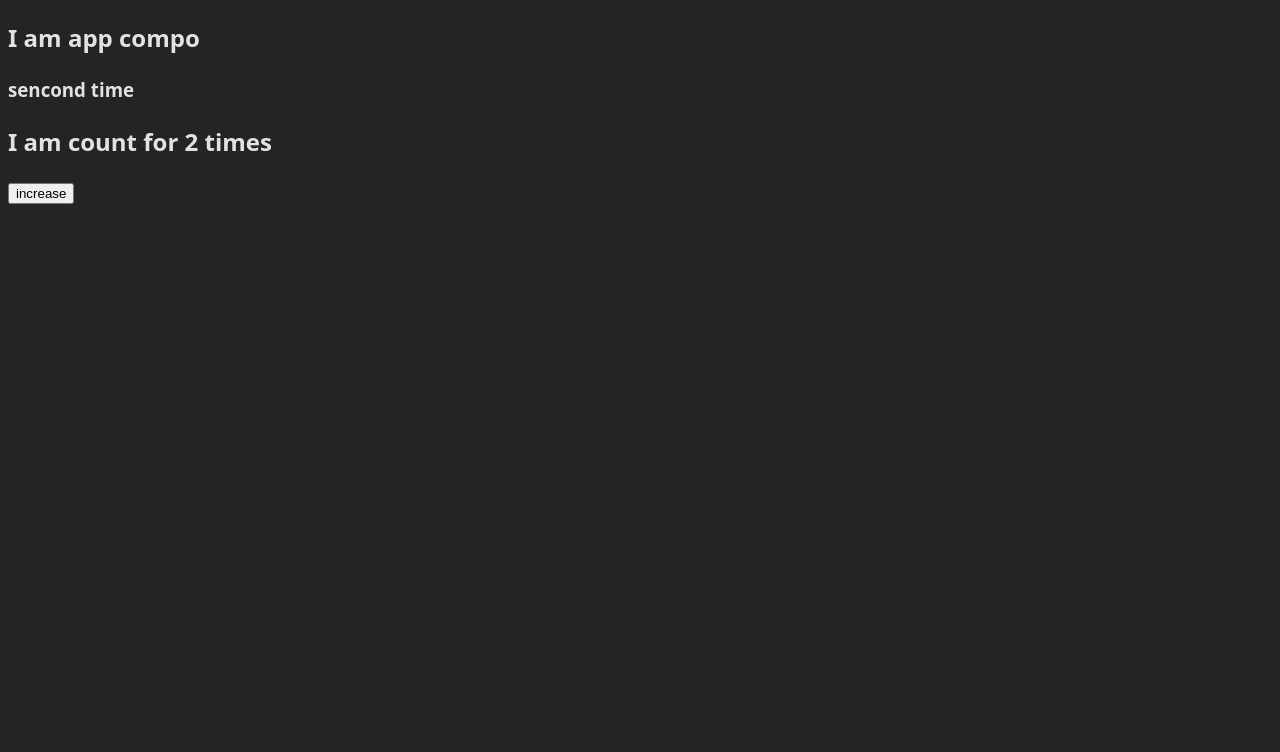
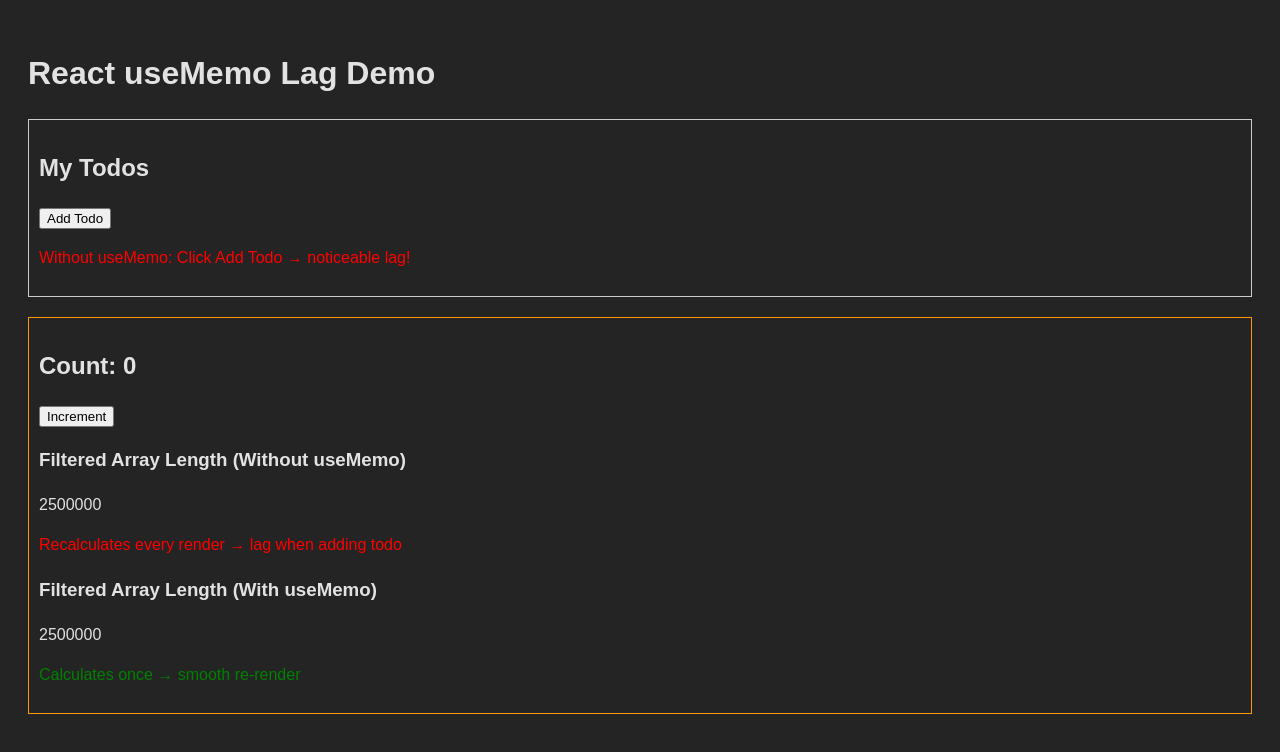
Before and after one commit to maharufh/reactteaching, a React (Vite) app in the folder React/viteapp/: page / in a window 1280 px wide. Shown: the top 752 px of the page. Built offline with nearby package versions, Linux system fonts and the light colour scheme.

Commit message:
till useCallback

```diff
--- a/React/viteapp/src/App.jsx
+++ b/React/viteapp/src/App.jsx
@@ -1,5 +1,8 @@
 import React, {  } from "react";
-import Timer from "./components/useeffect/Timer";
+import WithoutCallbackExample from "./components/usecallback/WithoutCallbackExample";
+import WithCallBackExample from "./components/usecallback/WithCallBackExample";
+import ExpensiveDemo from "./components/usecallback/ExpensiveDemo";
+
 
 
 
@@ -15,9 +18,10 @@ function App() {
     // </UserContext.Provider>
     <>
 
-    <h2> I am app compo</h2>
-    <h3> sencond time</h3>
-    <Timer/>
+   {/* <WithoutCallbackExample/> */}
+ <ExpensiveDemo/>
+
+
     </>
   );
 }
--- /dev/null
+++ b/React/viteapp/src/components/usecallback/ExpensiveDemo.jsx
@@ -0,0 +1,51 @@
+import { useState, useMemo } from "react";
+
+const ExpensiveLagDemo = () => {
+  const [count, setCount] = useState(0);
+  const [todos, setTodos] = useState([]);
+
+  // Heavy array to simulate real lag
+  const bigArray = Array.from({ length: 5000000 }, (_, i) => i);
+
+  // ----- WITHOUT useMemo -----
+  const filteredWithout = bigArray.filter(num => num % 2 === 0);
+
+  // ----- WITH useMemo -----
+  const filteredWith = useMemo(() => {
+    console.log("Filtering big array with useMemo...");
+    return bigArray.filter(num => num % 2 === 0);
+  }, []); // runs only once
+
+  const increment = () => setCount(c => c + 1);
+  const addTodo = () => setTodos(t => [...t, "New Todo"]);
+
+  return (
+    <div style={{ fontFamily: "sans-serif", padding: "20px" }}>
+      <h1>React useMemo Lag Demo</h1>
+
+      <div style={{ border: "1px solid #ccc", padding: "10px", marginBottom: "20px" }}>
+        <h2>My Todos</h2>
+        {todos.map((todo, index) => <p key={index}>{todo}</p>)}
+        <button onClick={addTodo}>Add Todo</button>
+        <p style={{ color: "red" }}>
+          Without useMemo: Click Add Todo → noticeable lag!
+        </p>
+      </div>
+
+      <div style={{ border: "1px solid #f90", padding: "10px" }}>
+        <h2>Count: {count}</h2>
+        <button onClick={increment}>Increment</button>
+
+        <h3>Filtered Array Length (Without useMemo)</h3>
+        <p>{filteredWithout.length}</p>
+        <p style={{ color: "red" }}>Recalculates every render → lag when adding todo</p>
+
+        <h3>Filtered Array Length (With useMemo)</h3>
+        <p>{filteredWith.length}</p>
+        <p style={{ color: "green" }}>Calculates once → smooth re-render</p>
+      </div>
+    </div>
+  );
+};
+
+export default ExpensiveLagDemo;
--- /dev/null
+++ b/React/viteapp/src/components/usecallback/WithCallBackExample.jsx
@@ -0,0 +1,35 @@
+import React, { useCallback, useState } from "react";
+
+//child function
+const Button = React.memo(({ onClick, text }) => {
+  alert(` ${text} button rendered`);
+  return <button onClick={onClick}>{text}</button>;
+});
+
+
+
+function WithCallBackExample() {
+    const [count1, setCount1] = useState(0);
+const [count2, setCount2] = useState(0);
+
+const handleClick1 = useCallback(() => {
+  setCount1(count1 + 1);
+}, [count1]);
+
+const handleClick2 = useCallback(() => {
+  setCount2(count2 + 1);
+}, [count2]);
+alert("parent renderd");
+  return (
+    <>
+      <h2>With useCallback</h2>
+      <p>Count 1: {count1}</p>
+      <p>Count 2: {count2}</p>
+
+      <Button onClick={handleClick1} text={"Button 1"} />
+      <Button onClick={handleClick2} text={"Button 2"} />
+    </>
+  );
+}
+
+export default WithCallBackExample;
--- /dev/null
+++ b/React/viteapp/src/components/usecallback/WithoutCallbackExample.jsx
@@ -0,0 +1,42 @@
+import React,{ useState } from 'react'
+
+
+//child function
+const Button = React.memo(({onClick,text}) =>{
+    alert(`Child ${text} button rendered`);
+    return <button onClick={onClick}>{text}</button>
+})
+
+
+function WithoutCallbackExample() {
+      const[count1,setCount1] = useState(0);
+      const[count2,setCount2] = useState(0);
+
+      const handleClick1 = () =>{
+        setCount1(count1 + 1);
+      };
+
+      const handleClick2 = () =>{
+        setCount2(count2 + 1);
+      };
+      alert("Parent renderd")
+  return (
+     <>
+
+     <h2>Without useCallback</h2>
+     <p>Count 1: {count1}</p>
+     <p>Count 2: {count2}</p>
+
+     <Button onClick={handleClick1} text = {"Button 1"} />
+     <Button onClick={handleClick2} text = {"Button 2"} />
+     </>
+  )
+}
+// Socho ek restaurant me waiter hai (child button).
+// Customer (parent component) bar-bar order deta hai.
+// Agar restaurant har order me naya waiter bheje → confusion aur time waste.
+// useCallback = Dedicated Waiter
+// Ek hi waiter har order handle karega, jab tak menu (dependencies) change nahi hota.
+// Customer info update ho ya background change ho → waiter rerender nahi hota.
+// Basically: useCallback ensures the “worker” (function) doesn’t unnecessarily change unless it really needs to.
+export default WithoutCallbackExample
```
Also changed, not shown: React/viteapp/src/components/usereducer/ScroreBoard.jsx (added, +47 -0 lines), React/viteapp/src/components/useref/Focus.jsx (added, +17 -0 lines), React/viteapp/src/components/useref/StateChange.jsx (added, +19 -0 lines), React/viteapp/src/components/useref/UserApp.jsx (+11 -2 lines).
